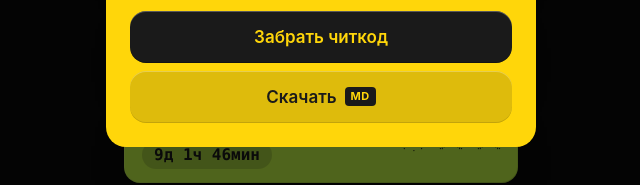
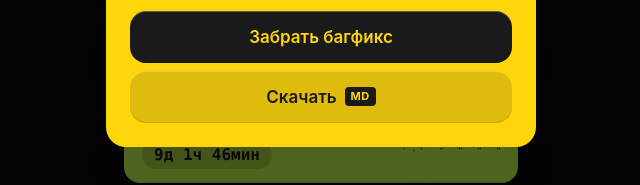
Before and after one commit to runscale-platform/runscale-launcher, a plain HTML site: page bugfix/index.html in a window 1280 px wide. Both pictures are taken after a click on the button "Дашборды". Shown: the part 392-577 px from the top of the page, 319-959 px from the left. Drawn offline with Linux system fonts and the light colour scheme.

Commit message:
fix: чит-код на странице багфикса заменён на багфикс
Плашки, пиксельная строка и кнопка говорят «багфикс».

Co-authored-by: Cursor <cursoragent@cursor.com>

```diff
--- a/bugfix/index.html
+++ b/bugfix/index.html
@@ -353,7 +353,7 @@
       <h2 id="reel-title" class="sr"></h2>
       <div class="sheet-when" id="sheet-when" hidden><span class="when" id="sheet-when-label"></span></div>
       <div class="acts">
-        <button type="button" class="btn btn-copy" id="copy"><span id="copy-label">Забрать читкод</span><svg class="copy-mark" id="copy-mark" viewBox="0 0 23 17" width="23" height="17" hidden aria-hidden="true"></svg></button>
+        <button type="button" class="btn btn-copy" id="copy"><span id="copy-label">Забрать багфикс</span><svg class="copy-mark" id="copy-mark" viewBox="0 0 23 17" width="23" height="17" hidden aria-hidden="true"></svg></button>
         <button type="button" class="btn btn-dl" id="download"><span class="lbl">Скачать</span><span class="md">MD</span></button>
       </div>
       <p class="note" id="note"></p>
@@ -388,6 +388,7 @@
       'Б': ['1111', '1000', '1111', '1001', '1111'],
       'В': ['110', '101', '110', '101', '110'],
       'Д': ['0111', '0101', '0101', '0101', '1111'],
+      'Г': ['111', '100', '100', '100', '100'],
       'Е': ['111', '100', '110', '100', '111'],
       'И': ['1001', '1001', '1011', '1101', '1001'],
       'К': ['1001', '1010', '1100', '1010', '1001'],
@@ -439,8 +440,8 @@
       },
       {
         id: 'kassa',
-        name: 'Новый чит-код',
-        word: 'НОВЫЙ ЧИТ-КОД',
+        name: 'Новый багфикс',
+        word: 'НОВЫЙ БАГФИКС',
         hue: '#FF0080',
         ink: '#ffffff',
         until: '2026-11-26T00:00:00+04:00',
@@ -448,8 +449,8 @@
       },
       {
         id: 'sklad',
-        name: 'Новый чит-код',
-        word: 'НОВЫЙ ЧИТ-КОД',
+        name: 'Новый багфикс',
+        word: 'НОВЫЙ БАГФИКС',
         hue: '#C5F946',
         ink: '#1a1a1a',
         until: '2026-12-01T00:00:00+04:00',
@@ -801,7 +802,7 @@
 
     function resetCopy() {
       checkFrame++
-      document.getElementById('copy-label').textContent = 'Забрать читкод'
+      document.getElementById('copy-label').textContent = 'Забрать багфикс'
       const mark = document.getElementById('copy-mark')
       mark.hidden = true
       ;[...mark.querySelectorAll('circle')].forEach(function (c) { c.setAttribute('fill', 'transparent') })
```
